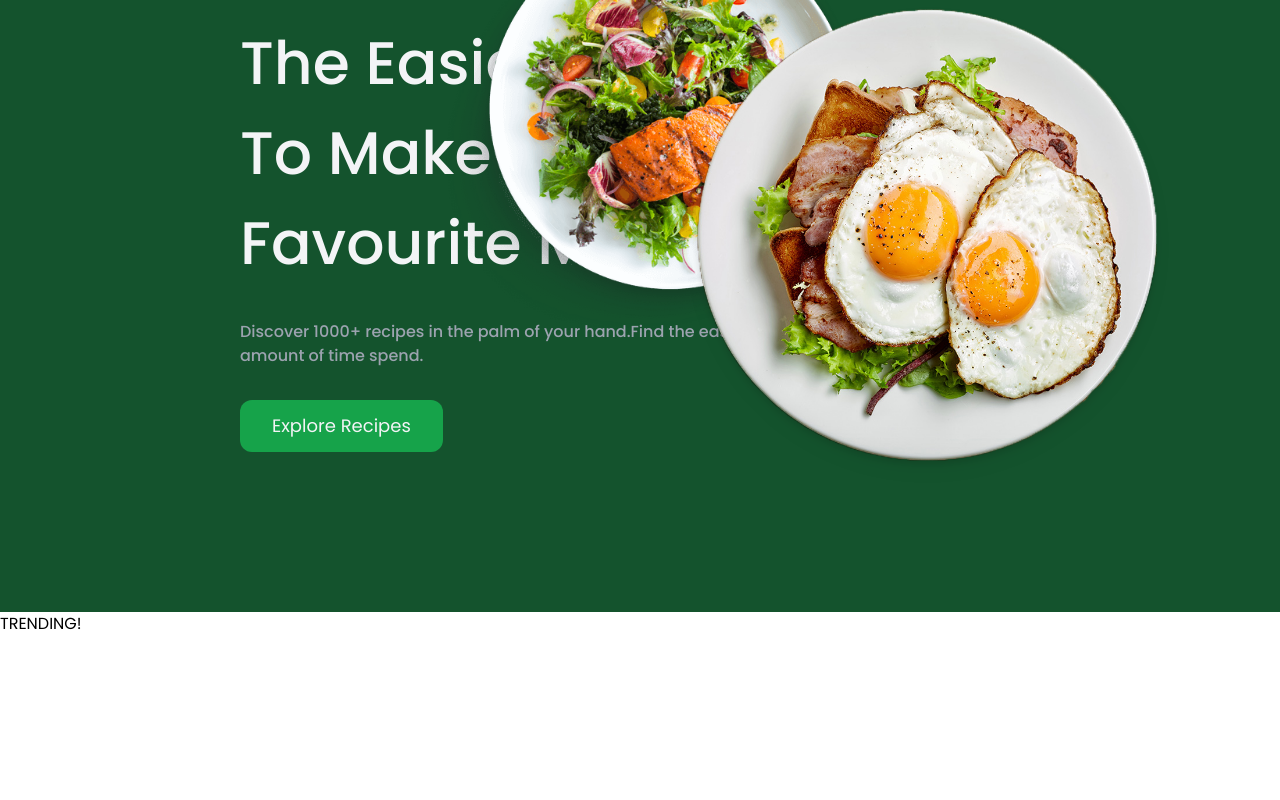
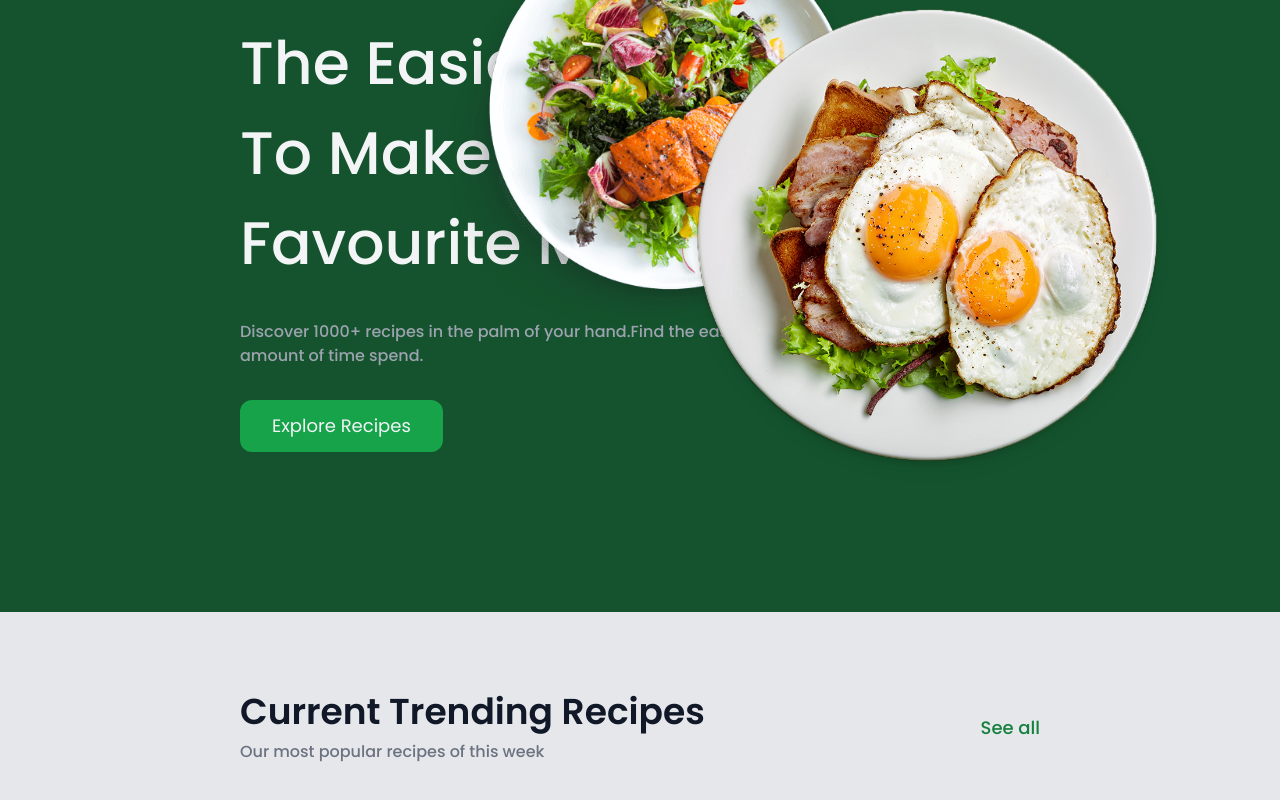
Before and after one commit to Dvin12/tasty-treasure, a React (Vite) app: page / in a window 1280 px wide. Shown: the part 270-1070 px from the top of the page. Before the commit the page ends 906 px from the top, so only its background shows below. Built offline with nearby package versions, Linux system fonts and the light colour scheme.

Commit message:
added Trending component

```diff
--- a/src/components/Trending.jsx
+++ b/src/components/Trending.jsx
@@ -1,5 +1,21 @@
 function Trending() {
-  return <div>TRENDING!</div>;
+  return (
+    <main className="bg-gray-200 w-full h-full">
+      <section className="mx-60 py-20">
+        <div className="flex items-center justify-between">
+          <div>
+            <h2 className="text-4xl font-semibold text-gray-900 mb-2">
+              Current Trending Recipes
+            </h2>
+            <span className="text-gray-500 font-medium">
+              Our most popular recipes of this week
+            </span>
+          </div>
+          <span className="text-green-700 text-lg font-medium">See all</span>
+        </div>
+      </section>
+    </main>
+  );
 }
 
 export default Trending;
```
